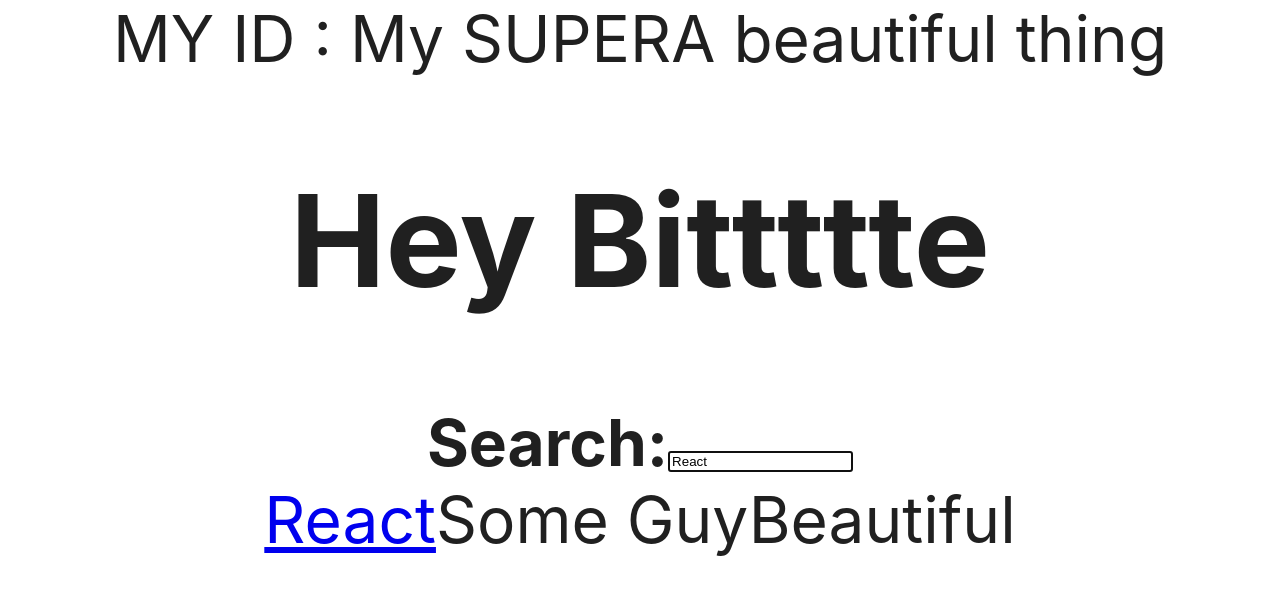
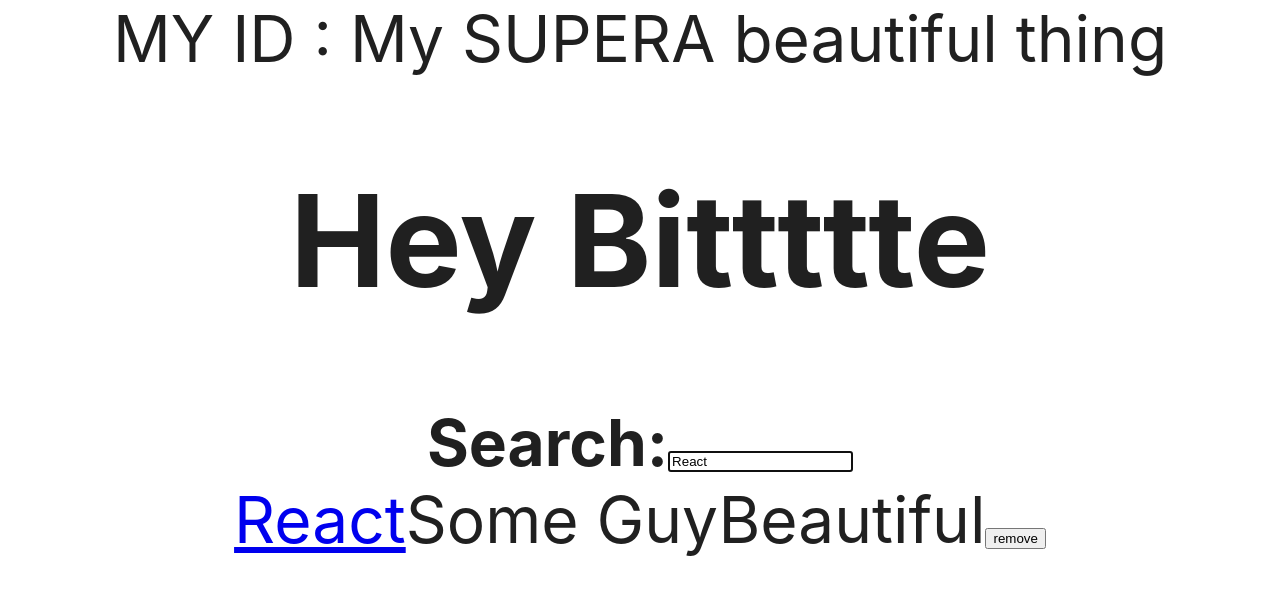
Before and after one commit to AndreasBerglund/roadtoreact, a React (Create React App) app: page / in a window 1280 px wide. Shown: the top 594 px of the page. Built offline with nearby package versions, Linux system fonts and the light colour scheme.

Commit message:
handle remove item

```diff
--- a/src/App.js
+++ b/src/App.js
@@ -31,20 +31,28 @@ function getTitle(title) {
 }
 
 
-const Item = ({ title, url, author, num_comments, points, other }) => (
+const Item = ({ item, onRemoveItem, other }) => {
+
+  const handleRemoveItem = () => {
+    onRemoveItem(item)
+  }
+  return (
   <div>
     <span>
-      <a href={url}>{title}</a>
+      <a href={item.url}>{item.title}</a>
     </span>
-    <span>{author}</span>
+    <span>{item.author}</span>
     <span>{other}</span>
+    <button type="button" onClick={handleRemoveItem}>remove</button>
   </div>
+
 )
+}
 
-const InputWithLabel = ({id, type = 'text', value, onInputChange, isFocused, children}) => {
+const InputWithLabel = ({ id, type = 'text', value, onInputChange, isFocused, children }) => {
   const inputRef = React.useRef();
 
-React.useEffect( () => {
+  React.useEffect(() => {
     if (isFocused && inputRef.current) {
       inputRef.current.focus();
     }
@@ -68,7 +76,7 @@ return (
 
 const Thing = ({ thingsprops: { id, not_super } }) => <div>{id} : {not_super}A beautiful thing</div>
 
-const List = ({ list, other }) => list.map(item => <Item key={item.objectID} {...item} other={other} />)
+const List = ({ list, other, onRemoveItem }) => list.map(item => <Item key={item.objectID} item={item} other={other} onRemoveItem={onRemoveItem} />)
 /*
 const Search = ({ searchTerm, onSearch }) => {
 
@@ -111,7 +119,7 @@ const App = () => {
 
   const [searchTerm, setSearchTerm] = useSemiPersistentState('search', 'React');
 
-  const stories = [
+  const initialStories = [
     {
       title: 'React',
       url: 'https://react.org',
@@ -132,6 +140,15 @@ const App = () => {
 
   ]
 
+  const [stories, setStories] = React.useState(initialStories);
+
+  const handleRemoveStory = item => {
+    const newStories = stories.filter(
+      story => item.objectID !== story.objectID
+    )
+    setStories(newStories)
+  }
+
   const searchedStories = stories.filter(story =>
     story.title.toLowerCase().includes(searchTerm.toLowerCase())
   )
@@ -142,7 +159,7 @@ const App = () => {
 
       <InputWithLabel id="search" label="Search" value={searchTerm} isFocused onInputChange={handleChange} ><strong>Search:</strong></InputWithLabel >
 
-      <List list={searchedStories} other="Beautiful" />
+      <List list={searchedStories} other="Beautiful" onRemoveItem={handleRemoveStory} />
 
     </div>
   )
```
Lines whose indentation alone changed are shown as unchanged.
